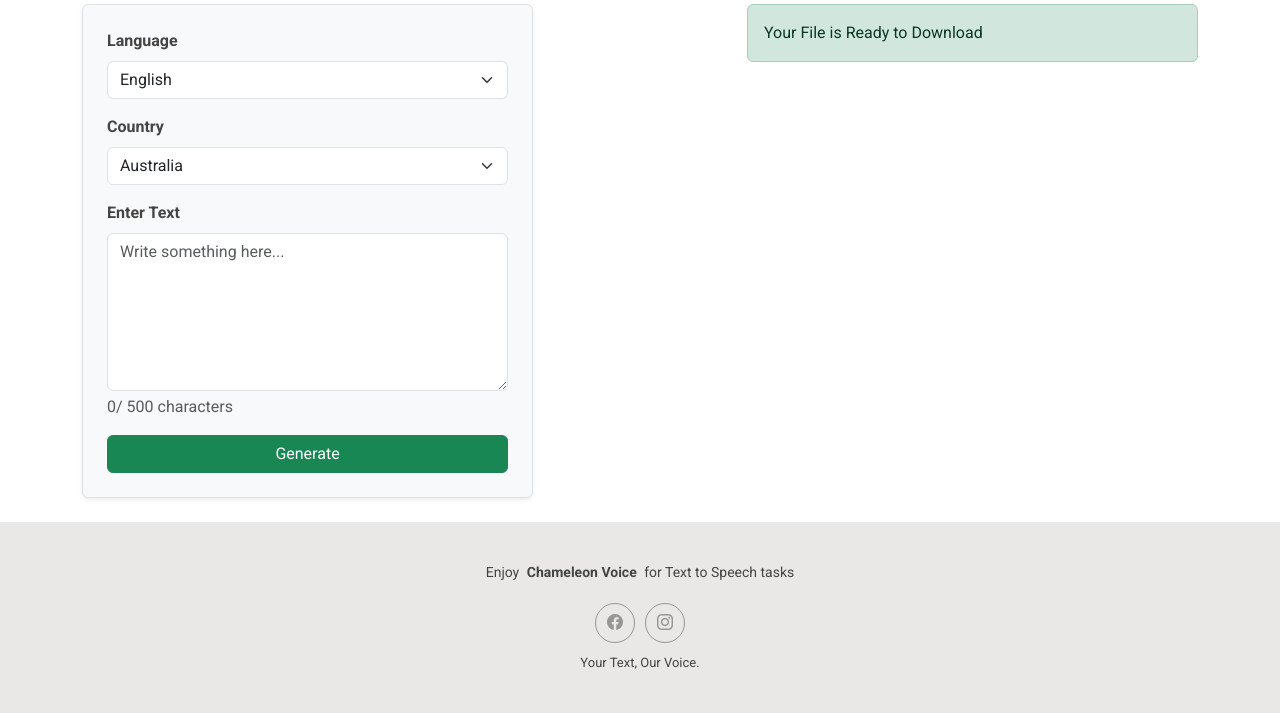
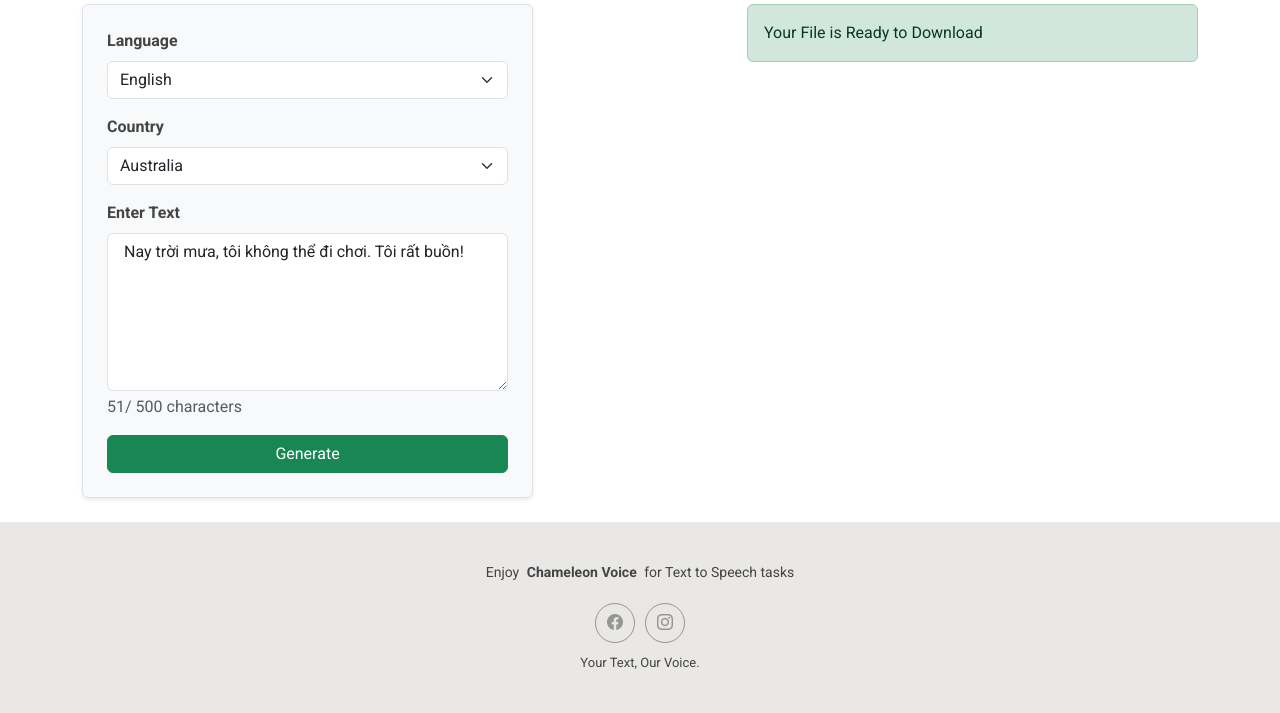
Before and after one commit to phamnguyet2003/DSP-Project, a Django app: page /index/ in a window 1280 px wide. Shown: the part 280-993 px from the top of the page. Run offline with Django 5.2, Linux system fonts and the light colour scheme; the visitor is signed in with stand-in values (Sample User, id 1); data comes from the database, SQL or seed files in the repository; data that the repository does not hold is empty; some libraries are stand-ins or nearby versions.

Commit message:
update index.html

```diff
--- a/tts_project/home/Templates/home.html
+++ b/tts_project/home/Templates/home.html
@@ -13,6 +13,7 @@
           <div class="col-lg-8">
             <h2>CHAMELEON VOICE</h2>
             <p>I'm a professional Text to Speech Tools for Vietnamese!</p>
+            <p>Lượt truy cập hôm nay: <strong>{{ visit_count }}</strong></p>
             <a href="{% url 'index' %}" class="btn-get-started">Try</a>
           </div>
         </div>
--- a/tts_project/home/Templates/index.html
+++ b/tts_project/home/Templates/index.html
@@ -64,7 +64,7 @@
               <label for="text_area" class="form-label fw-bold">Enter Text</label>
               <textarea class="form-control" id="text_area" rows="6" name="text" required
                         placeholder="Write something here..."
-                        {% if char_limit %} maxlength="{{ char_limit }}" {% endif %}></textarea>
+                        {% if char_limit %} maxlength="{{ char_limit }}" {% endif %}> Nay trời mưa, tôi không thể đi chơi. Tôi rất buồn!</textarea>
               <div class="text-muted mt-1">
                   <span id="char_count">0</span>/
                   <span id="char_limit_display">
@@ -118,12 +118,27 @@ audio.innerHTML = `
                       Your browser does not support the audio element.
                     </audio>
       `
+    })
+    const charCount = document.getElementById("char_count");
+    const charLimitDisplay = document.getElementById("char_limit_display");
+    function updateCharCount() {
+          let textLength = textElement.value.length;
+          charCount.textContent = textLength;
 
+          // Nếu có giới hạn ký tự, kiểm tra và hiển thị cảnh báo
+          if (textLength >= charLimit) {
+              charCount.style.color = "red"; // Đổi màu đỏ khi vượt giới hạn
+          } else {
+              charCount.style.color = "black";
+          }
+      }
 
-    })
+      // Lắng nghe sự kiện nhập liệu
+      textElement.addEventListener("input", updateCharCount);
 
+      // Gọi ngay khi trang tải để cập nhật số ký tự ban đầu
+      updateCharCount();
+});
 
-
-});
 </script>
 {% endblock %}
```
Lines whose indentation alone changed are shown as unchanged.
